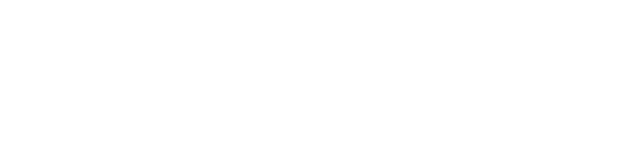
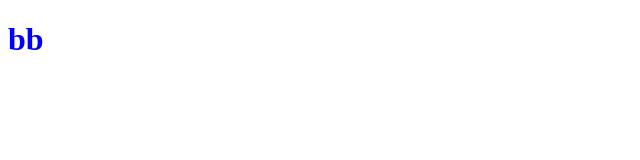
Before and after one commit to Eternity-Ling/git00, a plain HTML site: page index.html in a window 1280 px wide. Shown: the full height of the page, 0-640 px from the left. Drawn offline with Linux system fonts and the light colour scheme.

Commit message:
新增 h1

```diff
--- a/all.css
+++ b/all.css
@@ -2,3 +2,6 @@
 body{
 	color:#F00;
 }/* CSS Document */
+h1{
+	color:#00F;
+}
--- a/index.html
+++ b/index.html
@@ -9,5 +9,7 @@
 </head>
 
 <body>
+<h1>bb</h1>
+
 </body>
 </html>
```
